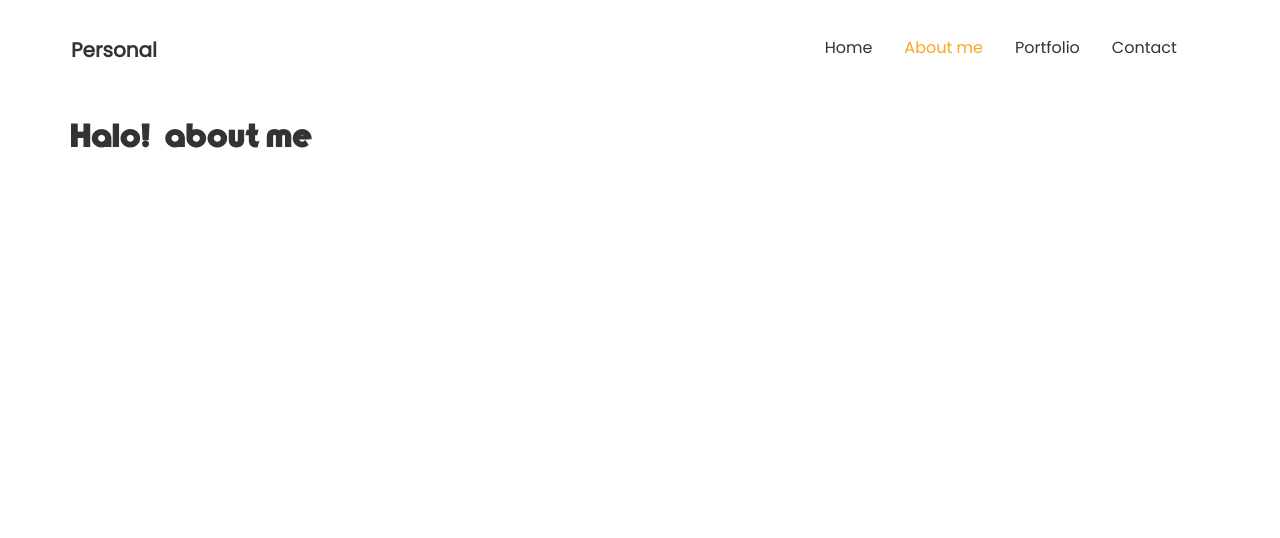
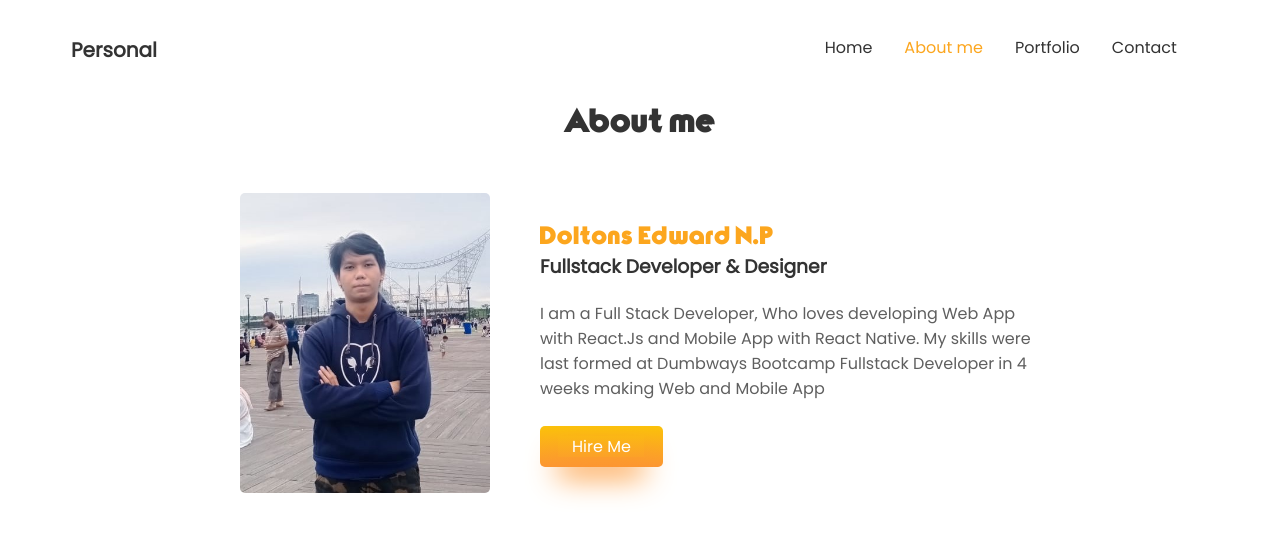
Before and after one commit to doltonsedward/Personal-website-svelte, a Svelte app: page / in a window 1280 px wide. Both pictures are taken after a click on the item "About me". Shown: the top 538 px of the page. Built offline with nearby package versions, Linux system fonts and the light colour scheme.

Commit message:
fix AboutMe page

```diff
--- a/src/components/organism/AboutMe.svelte
+++ b/src/components/organism/AboutMe.svelte
@@ -1,14 +1,83 @@
 <script>
+    import AOS from 'aos';
+    import 'aos/dist/aos.css';
+
+    AOS.init()
 
     $: document.title = 'About me'
 </script>
 
 <div class="row">
+    <h1 class="title text-center">About me</h1>
+    <br>
     <div class="col-12">
-        <h1>Halo!, about me</h1>
+        <div class="card">
+            <div class="section-one" data-aos="zoom-in">
+                <img src="/assets/doltons-edward.jpg" alt="owner profile">
+            </div>
+            <div class="section-two">
+                <h2>Doltons Edward N.P</h2>
+                <h3>Fullstack Developer & Designer</h3>
+                <p class="subtitle__section-two_card">
+                    I am a Full Stack Developer, Who loves
+                    developing Web App with React.Js and
+                    Mobile App with React Native. My skills
+                    were last formed at Dumbways Bootcamp
+                    Fullstack Developer in 4 weeks making Web
+                    and Mobile App
+                </p>
+                <br>
+                <button class="btn button-theme">Hire Me</button>
+            </div>
+        </div>
     </div>
 </div>
 
 <style>
+    .title {
+        margin-bottom: 10px;
+    }
 
+    .card {
+        display: flex;
+        flex-wrap: wrap;
+        align-items: center;
+        justify-content: center;
+        margin: 0 auto;
+        background-color: var(--bg-theme);
+    }
+
+    .section-one {
+        width: 250px;
+        height: 300px;
+        overflow: hidden;
+        margin-right: 50px;
+    }
+
+    .section-one img {
+        width: 100%;
+        height: 100%;
+        object-fit: cover;
+        border-radius: var(--border-trendy);
+    }
+
+    .section-two {
+        width: 500px;
+        height: 100%;
+    }
+
+    h2 {
+        color: var(--color-theme);
+        font-family: 'Typographica', Arial, Helvetica, sans-serif;
+        letter-spacing: 2px;
+    }
+
+    .subtitle__section-two_card{
+        color: var(--color-subtitle);
+        margin-top: 20px;
+    }
+
+    .button-theme {
+        z-index: 1;
+    }
 </style>
```
